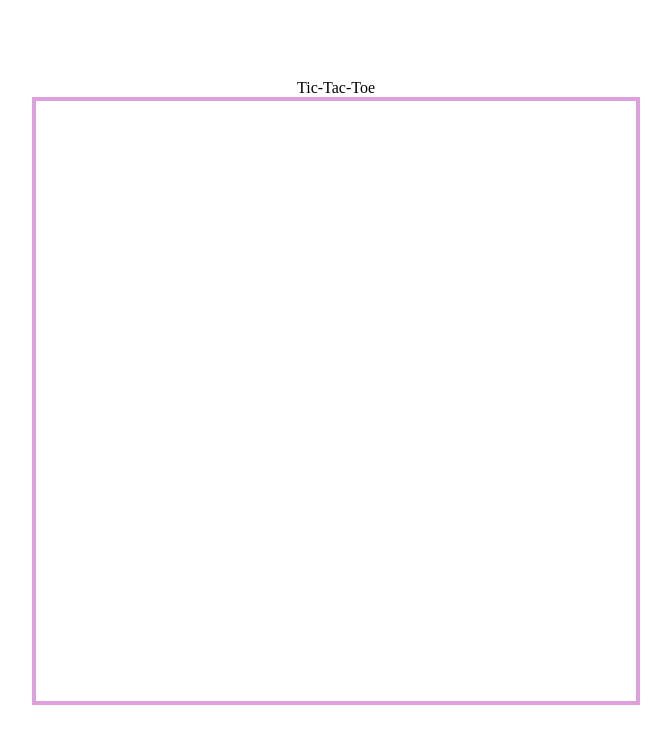
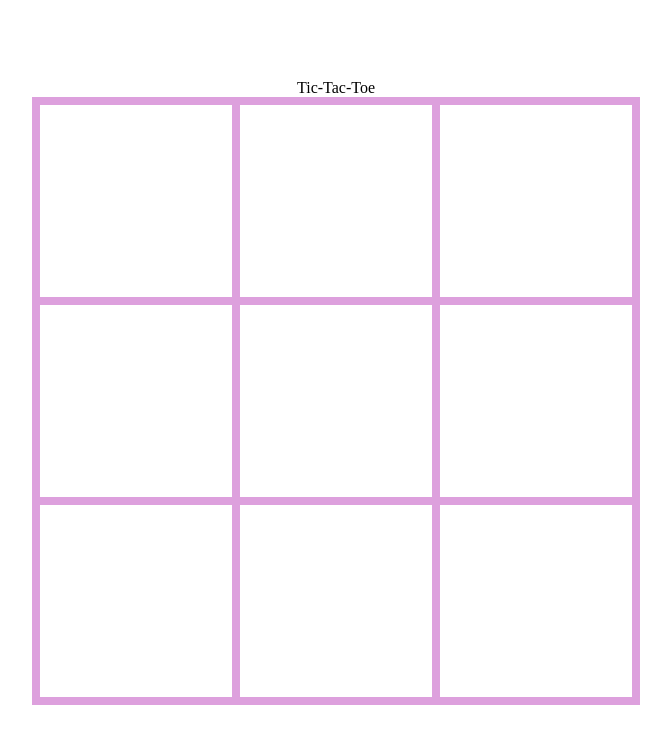
Before and after one commit to Arielthecoder/react-game, a React (Create React App) app: page / in a window 1280 px wide. Shown: the top 744 px of the page, without its empty margins (304-975 px from the left). Built offline with nearby package versions, Linux system fonts and the light colour scheme.

Commit message:
board is finishing

```diff
--- a/src/App.js
+++ b/src/App.js
@@ -2,11 +2,13 @@ import { useState } from "react";
 import Box from "./components/Box"
 const App = () => {
   const [boxes, setBoxes] = useState(['', '', '','', '', '', '', '', '',])
+
+
   return (
     <div className="app">
       <header>Tic-Tac-Toe</header>
       <div className="gamebox">
-
+      {boxes.map((box, index) => <Box key={index} id={index} box={box}/>)}
       </div>
     <p></p>
     </div>
--- a/src/components/Box.js
+++ b/src/components/Box.js
@@ -1,6 +1,7 @@
-const Box = () => {
+const Box = ({ id, box}) => {
+    console.log(box)
     return (
-        <div className= "square">  </div>
+        <div className= "square" id={id}>  </div>
     )
 }
 export default Box
--- a/src/index.css
+++ b/src/index.css
@@ -19,7 +19,7 @@
 .square {
   width: 200px;
   height: 200px;
-  border: solid 2px plum;
+  border: solid 4px plum;
   box-sizing: border-box;
   display: flex;
   justify-content: center;
```
